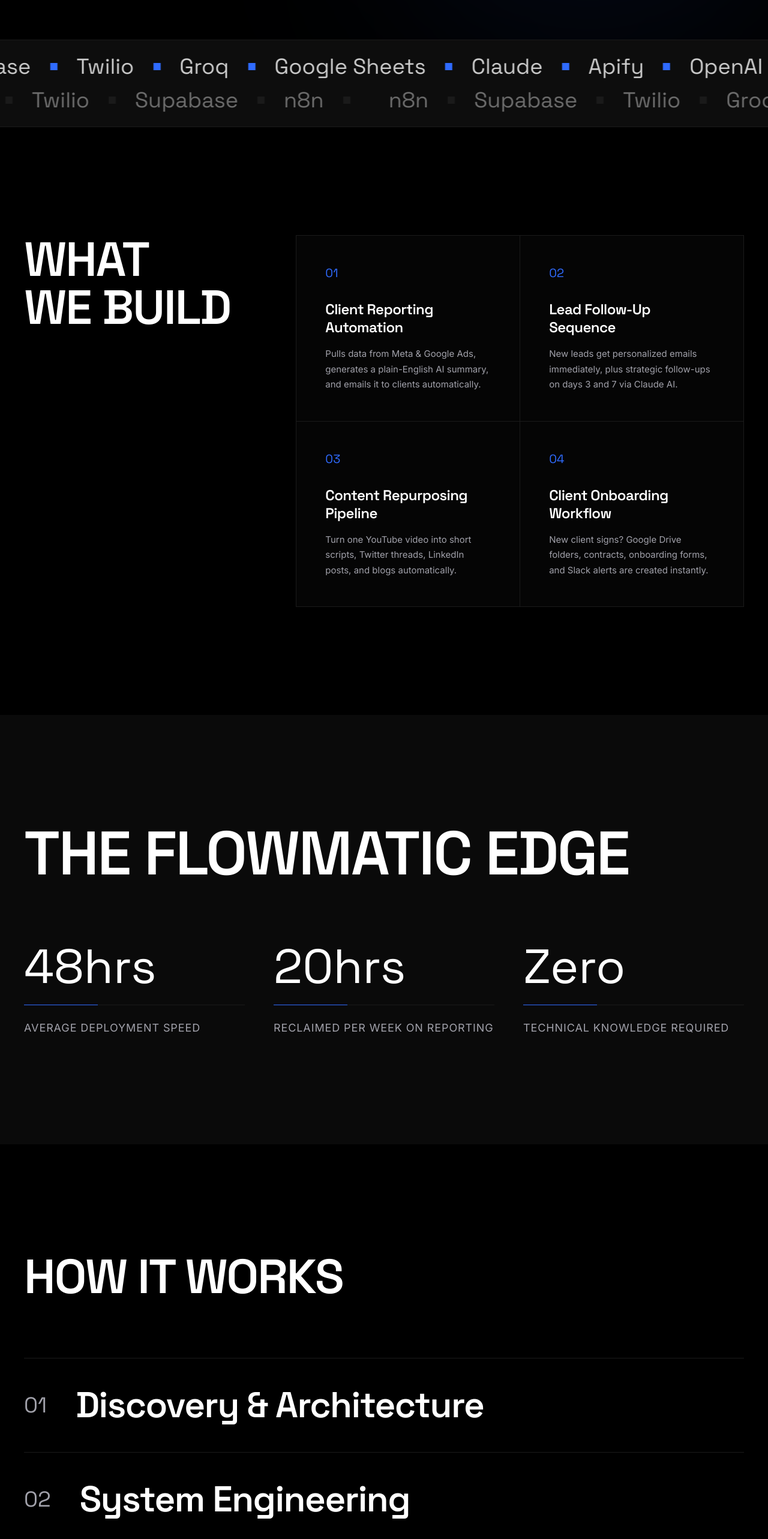
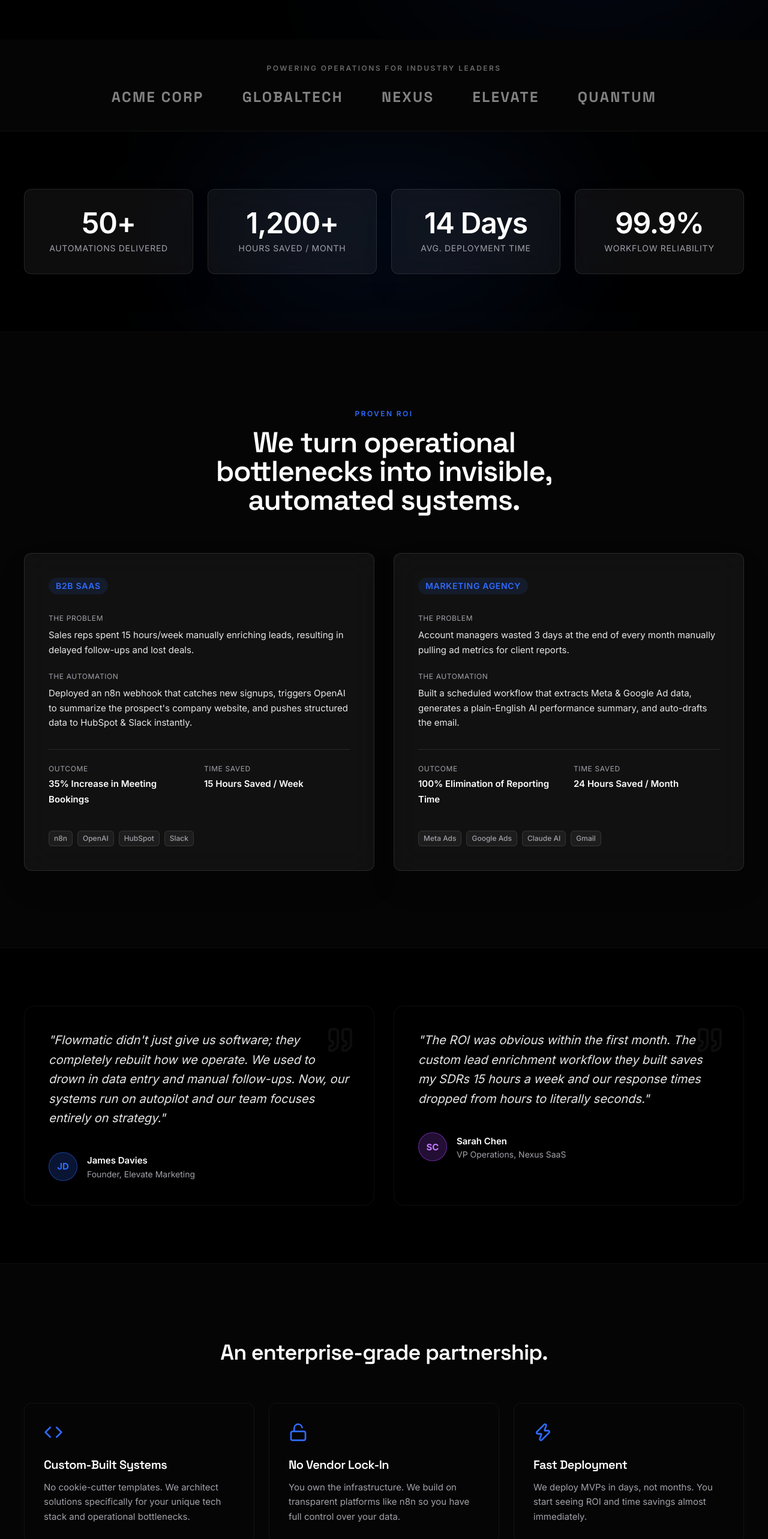
Before and after one commit to tanishksuede/flowmatic, a Next.js app: page / in a window 1280 px wide. Shown: the part 1176-3742 px from the top of the page at 60% size. Built offline with nearby package versions, Linux system fonts and the light colour scheme.

Commit message:
Redesign post-hero trust & proof sections (Enterprise SaaS)

```diff
--- a/src/app/page.tsx
+++ b/src/app/page.tsx
@@ -4,14 +4,12 @@ import { useRef, useEffect } from "react";
 import gsap from "gsap";
 import { ScrollTrigger } from "gsap/ScrollTrigger";
 import Link from "next/link";
-import { CheckCircle2, Star, ArrowRight, Bot, Workflow, MessageSquare, Database, Zap } from "lucide-react";
+import { CheckCircle2, Star, ArrowRight, Bot, Workflow, MessageSquare, Database, Zap, Quote, Code, Unlock, BookOpen, Users, LifeBuoy } from "lucide-react";
 import Navbar from "@/components/Navbar";
 import Footer from "@/components/Footer";
 import { CASE_STUDIES } from "../data/caseStudies";
 
 gsap.registerPlugin(ScrollTrigger);
-
-const tools = ["n8n", "Supabase", "Twilio", "Groq", "Google Sheets", "Claude", "Apify", "OpenAI"];
 
 export default function Home() {
   const containerRef = useRef<HTMLDivElement>(null);
@@ -312,57 +310,102 @@ export default function Home() {
         </section>
 
         {/* ==========================================
-            3. MARQUEE BAR
+            3. TRUSTED BY LOGO STRIP
         ========================================== */}
-        <section className="w-full bg-[#0D0D0D] py-6 overflow-hidden flex flex-col gap-4 border-y border-muted">
-          <div className="flex w-[200%] animate-marquee-left">
-            {Array.from({ length: 4 }).map((_, i) => (
-              <div key={`top-${i}`} className="flex items-center whitespace-nowrap px-8 gap-8">
-                {tools.map(tool => (
-                  <div key={tool} className="flex items-center gap-8">
-                    <span className="font-heading text-4xl text-text-base/80">{tool}</span>
-                    <div className="w-3 h-3 bg-accent" />
-                  </div>
-                ))}
-              </div>
-            ))}
+        <section className="w-full bg-[#050505] py-10 border-b border-white/5">
+          <div className="max-w-[1440px] mx-auto px-6 md:px-10 flex flex-col items-center gap-6">
+            <span className="text-xs uppercase tracking-[0.2em] text-white/40 font-semibold">Powering operations for industry leaders</span>
+            <div className="flex flex-wrap justify-center items-center gap-8 md:gap-16 opacity-50 grayscale hover:grayscale-0 transition-all duration-500">
+              {["ACME CORP", "GLOBALTECH", "NEXUS", "ELEVATE", "QUANTUM"].map((logo) => (
+                <span key={logo} className="font-heading font-bold text-xl md:text-2xl text-white tracking-widest">{logo}</span>
+              ))}
+            </div>
           </div>
-          <div className="flex w-[200%] animate-marquee-right" style={{ transform: "translateX(-50%)" }}>
-            {Array.from({ length: 4 }).map((_, i) => (
-              <div key={`bottom-${i}`} className="flex items-center whitespace-nowrap px-8 gap-8">
-                {tools.reverse().map(tool => (
-                  <div key={tool} className="flex items-center gap-8">
-                    <span className="font-heading text-4xl text-text-base/40 text-hollow">{tool}</span>
-                    <div className="w-3 h-3 bg-muted" />
-                  </div>
-                ))}
+        </section>
+
+        {/* ==========================================
+            4. BUSINESS IMPACT METRICS
+        ========================================== */}
+        <section className="w-full bg-black py-24 border-b border-white/5 relative overflow-hidden">
+          <div className="absolute top-1/2 left-1/2 -translate-x-1/2 -translate-y-1/2 w-[600px] h-[300px] bg-accent/10 blur-[120px] rounded-full pointer-events-none" />
+          <div className="max-w-[1440px] mx-auto px-6 md:px-10 relative z-10 grid grid-cols-1 md:grid-cols-2 lg:grid-cols-4 gap-6">
+            {[
+              { stat: "50+", label: "Automations Delivered" },
+              { stat: "1,200+", label: "Hours Saved / Month" },
+              { stat: "14 Days", label: "Avg. Deployment Time" },
+              { stat: "99.9%", label: "Workflow Reliability" }
+            ].map((item, i) => (
+              <div key={i} className="glass-card p-8 flex flex-col items-center text-center gap-2 reveal-item">
+                <span className="text-4xl md:text-5xl font-semibold text-white tracking-tight">{item.stat}</span>
+                <span className="text-body text-sm uppercase tracking-wider">{item.label}</span>
               </div>
             ))}
           </div>
         </section>
 
         {/* ==========================================
-            4. SERVICES
+            5. MINI CASE STUDIES
         ========================================== */}
-        <section id="services" className="w-full py-[120px] md:py-[180px] px-6 md:px-10">
-          <div className="max-w-[1440px] mx-auto flex flex-col lg:flex-row gap-12 md:gap-20">
-            <div className="lg:w-1/3">
-              <h2 className="text-[50px] md:text-[80px] text-hollow leading-none lg:sticky top-32">
-                WHAT <br className="hidden md:block" /> WE BUILD
+        <section id="services" className="w-full py-24 md:py-32 bg-[#050505]">
+          <div className="max-w-[1440px] mx-auto px-6 md:px-10">
+            <div className="flex flex-col items-center text-center mb-16 reveal-item">
+              <span className="section-label mb-4">Proven ROI</span>
+              <h2 className="text-4xl md:text-5xl font-semibold tracking-tight max-w-2xl">
+                We turn operational bottlenecks into invisible, automated systems.
               </h2>
             </div>
 
-            <div className="lg:w-2/3 grid grid-cols-1 md:grid-cols-2 gap-0 border-l border-t border-muted">
+            <div className="grid grid-cols-1 lg:grid-cols-2 gap-8">
               {[
-                { num: "01", title: "Client Reporting Automation", desc: "Pulls data from Meta & Google Ads, generates a plain-English AI summary, and emails it to clients automatically." },
-                { num: "02", title: "Lead Follow-Up Sequence", desc: "New leads get personalized emails immediately, plus strategic follow-ups on days 3 and 7 via Claude AI." },
-                { num: "03", title: "Content Repurposing Pipeline", desc: "Turn one YouTube video into short scripts, Twitter threads, LinkedIn posts, and blogs automatically." },
-                { num: "04", title: "Client Onboarding Workflow", desc: "New client signs? Google Drive folders, contracts, onboarding forms, and Slack alerts are created instantly." }
-              ].map((svc) => (
-                <div key={svc.num} className="reveal-item p-12 border-r border-b border-muted bg-[#050505] hover:bg-[#0A0A0A] transition-colors duration-300">
-                  <span className="text-accent font-heading text-xl mb-8 block">{svc.num}</span>
-                  <h3 className="text-2xl mb-4 leading-tight">{svc.title}</h3>
-                  <p className="text-body">{svc.desc}</p>
+                {
+                  industry: "B2B SaaS",
+                  problem: "Sales reps spent 15 hours/week manually enriching leads, resulting in delayed follow-ups and lost deals.",
+                  solution: "Deployed an n8n webhook that catches new signups, triggers OpenAI to summarize the prospect's company website, and pushes structured data to HubSpot & Slack instantly.",
+                  outcome: "35% Increase in Meeting Bookings",
+                  time: "15 Hours Saved / Week",
+                  tools: ["n8n", "OpenAI", "HubSpot", "Slack"]
+                },
+                {
+                  industry: "Marketing Agency",
+                  problem: "Account managers wasted 3 days at the end of every month manually pulling ad metrics for client reports.",
+                  solution: "Built a scheduled workflow that extracts Meta & Google Ad data, generates a plain-English AI performance summary, and auto-drafts the email.",
+                  outcome: "100% Elimination of Reporting Time",
+                  time: "24 Hours Saved / Month",
+                  tools: ["Meta Ads", "Google Ads", "Claude AI", "Gmail"]
+                }
+              ].map((study, i) => (
+                <div key={i} className="glass-card p-8 md:p-10 flex flex-col gap-8 reveal-item hover:border-accent/40 transition-colors">
+                  <div className="flex justify-between items-start">
+                    <span className="text-accent text-sm font-semibold tracking-wider uppercase bg-accent/10 px-3 py-1 rounded-full">{study.industry}</span>
+                  </div>
+
+                  <div className="flex flex-col gap-6">
+                    <div>
+                      <span className="text-body text-xs uppercase tracking-wider mb-2 block">The Problem</span>
+                      <p className="text-white/90 leading-relaxed">{study.problem}</p>
+                    </div>
+                    <div>
+                      <span className="text-body text-xs uppercase tracking-wider mb-2 block">The Automation</span>
+                      <p className="text-white/90 leading-relaxed">{study.solution}</p>
+                    </div>
+                  </div>
+
+                  <div className="grid grid-cols-2 gap-4 pt-6 border-t border-white/10">
+                    <div className="flex flex-col">
+                      <span className="text-body text-xs uppercase tracking-wider mb-1 block">Outcome</span>
+                      <span className="text-white font-semibold">{study.outcome}</span>
+                    </div>
+                    <div className="flex flex-col">
+                      <span className="text-body text-xs uppercase tracking-wider mb-1 block">Time Saved</span>
+                      <span className="text-white font-semibold">{study.time}</span>
+                    </div>
+                  </div>
+
+                  <div className="flex flex-wrap gap-2 pt-2">
+                    {study.tools.map(t => (
+                      <span key={t} className="text-xs font-medium text-body bg-white/5 border border-white/10 px-2 py-1 rounded-md">{t}</span>
+                    ))}
+                  </div>
                 </div>
               ))}
             </div>
@@ -370,57 +413,65 @@ export default function Home() {
         </section>
 
         {/* ==========================================
-            5. WHY FLOWMATIC
+            6. TESTIMONIALS
         ========================================== */}
-        <section className="w-full py-[120px] md:py-[180px] overflow-hidden bg-[#0A0A0A]">
+        <section className="w-full bg-black py-24 border-y border-white/5">
           <div className="max-w-[1440px] mx-auto px-6 md:px-10">
-            <h2 className="text-[40px] md:text-[8vw] leading-none text-hollow md:whitespace-nowrap reveal-item">
-              THE FLOWMATIC EDGE
-            </h2>
-
-            <div className="grid grid-cols-1 md:grid-cols-3 gap-12 mt-16 md:mt-24">
-              {[
-                { stat: "48hrs", label: "Average deployment speed" },
-                { stat: "20hrs", label: "Reclaimed per week on reporting" },
-                { stat: "Zero", label: "Technical knowledge required" }
-              ].map((item, i) => (
-                <div key={i} className="reveal-item flex flex-col gap-6">
-                  <span className="font-heading text-[60px] md:text-[80px] text-text-base leading-none">{item.stat}</span>
-                  <div className="h-[1px] w-full bg-muted relative">
-                    <div className="absolute left-0 top-0 h-full w-1/3 bg-accent" />
+            <div className="grid grid-cols-1 md:grid-cols-2 gap-8">
+              <div className="glass-panel p-10 flex flex-col gap-6 reveal-item relative">
+                <Quote className="absolute top-8 right-8 w-12 h-12 text-white/5" />
+                <p className="text-xl text-white/90 leading-relaxed italic relative z-10">
+                  &quot;Flowmatic didn&apos;t just give us software; they completely rebuilt how we operate. We used to drown in data entry and manual follow-ups. Now, our systems run on autopilot and our team focuses entirely on strategy.&quot;
+                </p>
+                <div className="flex items-center gap-4 mt-4">
+                  <div className="w-12 h-12 bg-accent/20 rounded-full flex items-center justify-center border border-accent/50 text-accent font-bold">JD</div>
+                  <div className="flex flex-col">
+                    <span className="text-white font-semibold">James Davies</span>
+                    <span className="text-body text-sm">Founder, Elevate Marketing</span>
                   </div>
-                  <p className="text-body text-base md:text-lg uppercase tracking-wider">{item.label}</p>
                 </div>
-              ))}
+              </div>
+              <div className="glass-panel p-10 flex flex-col gap-6 reveal-item relative">
+                <Quote className="absolute top-8 right-8 w-12 h-12 text-white/5" />
+                <p className="text-xl text-white/90 leading-relaxed italic relative z-10">
+                  &quot;The ROI was obvious within the first month. The custom lead enrichment workflow they built saves my SDRs 15 hours a week and our response times dropped from hours to literally seconds.&quot;
+                </p>
+                <div className="flex items-center gap-4 mt-4">
+                  <div className="w-12 h-12 bg-purple-500/20 rounded-full flex items-center justify-center border border-purple-500/50 text-purple-400 font-bold">SC</div>
+                  <div className="flex flex-col">
+                    <span className="text-white font-semibold">Sarah Chen</span>
+                    <span className="text-body text-sm">VP Operations, Nexus SaaS</span>
+                  </div>
+                </div>
+              </div>
             </div>
           </div>
         </section>
 
         {/* ==========================================
-            6. PROCESS
+            6.5. WHY CHOOSE FLOWMATIC
         ========================================== */}
-        <section className="w-full py-[120px] md:py-[180px] px-6 md:px-10">
-          <div className="max-w-[1440px] mx-auto">
-            <h2 className="text-[50px] md:text-[80px] leading-none mb-16 md:mb-24 reveal-item">
-              HOW IT <span className="text-hollow">WORKS</span>
-            </h2>
+        <section className="w-full py-24 md:py-32 bg-[#050505]">
+          <div className="max-w-[1440px] mx-auto px-6 md:px-10">
+            <div className="flex flex-col items-center text-center mb-16 reveal-item">
+              <h2 className="text-3xl md:text-4xl font-semibold tracking-tight">
+                An enterprise-grade partnership.
+              </h2>
+            </div>
 
-            <div className="flex flex-col border-t border-muted">
+            <div className="grid grid-cols-1 md:grid-cols-2 lg:grid-cols-3 gap-6">
               {[
-                { num: "01", title: "Discovery & Architecture" },
-                { num: "02", title: "System Engineering" },
-                { num: "03", title: "Stress Testing & QA" },
-                { num: "04", title: "Deployment & Training" }
-              ].map((step) => (
-                <div key={step.num} className="reveal-item group flex items-center gap-6 md:gap-12 py-8 md:py-12 border-b border-muted cursor-pointer relative overflow-hidden">
-                  <span className="font-heading text-2xl md:text-4xl text-body group-hover:text-accent transition-colors duration-250 ease-[cubic-bezier(0.4,0,0.2,1)]">
-                    {step.num}
-                  </span>
-                  <h3 className="text-2xl md:text-6xl transform group-hover:translate-x-[6px] transition-transform duration-250 ease-[cubic-bezier(0.4,0,0.2,1)]">
-                    {step.title}
-                  </h3>
-
-                  <div className="absolute bottom-0 left-0 h-[1px] bg-accent w-0 group-hover:w-full transition-all duration-300 ease-out" />
+                { icon: Code, title: "Custom-Built Systems", desc: "No cookie-cutter templates. We architect solutions specifically for your unique tech stack and operational bottlenecks." },
+                { icon: Unlock, title: "No Vendor Lock-In", desc: "You own the infrastructure. We build on transparent platforms like n8n so you have full control over your data." },
+                { icon: Zap, title: "Fast Deployment", desc: "We deploy MVPs in days, not months. You start seeing ROI and time savings almost immediately." },
+                { icon: BookOpen, title: "Full Documentation", desc: "Every workflow comes with comprehensive technical documentation and a plain-English logic map." },
+                { icon: Users, title: "Team Training", desc: "We don't just hand over the keys. We train your team on how to manage, monitor, and scale the automation." },
+                { icon: LifeBuoy, title: "Ongoing Support", desc: "APIs change. Processes evolve. We provide ongoing maintenance to ensure 99.9% workflow reliability." }
+              ].map((feature, i) => (
+                <div key={i} className="p-8 border border-white/5 rounded-xl hover:bg-white/5 transition-colors reveal-item">
+                  <feature.icon className="w-8 h-8 text-accent mb-6" />
+                  <h3 className="text-xl text-white font-semibold mb-3">{feature.title}</h3>
+                  <p className="text-body leading-relaxed">{feature.desc}</p>
                 </div>
               ))}
             </div>
```
